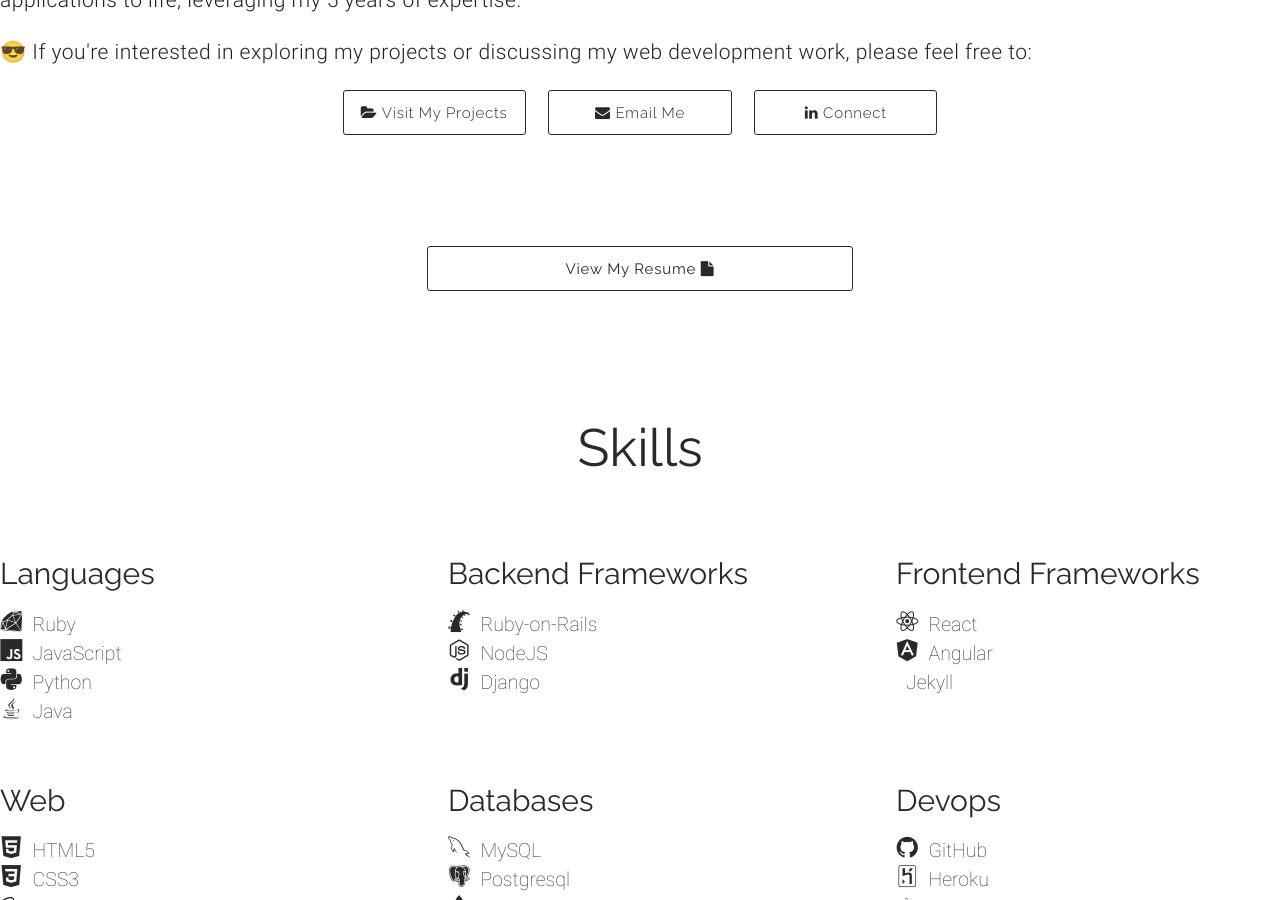
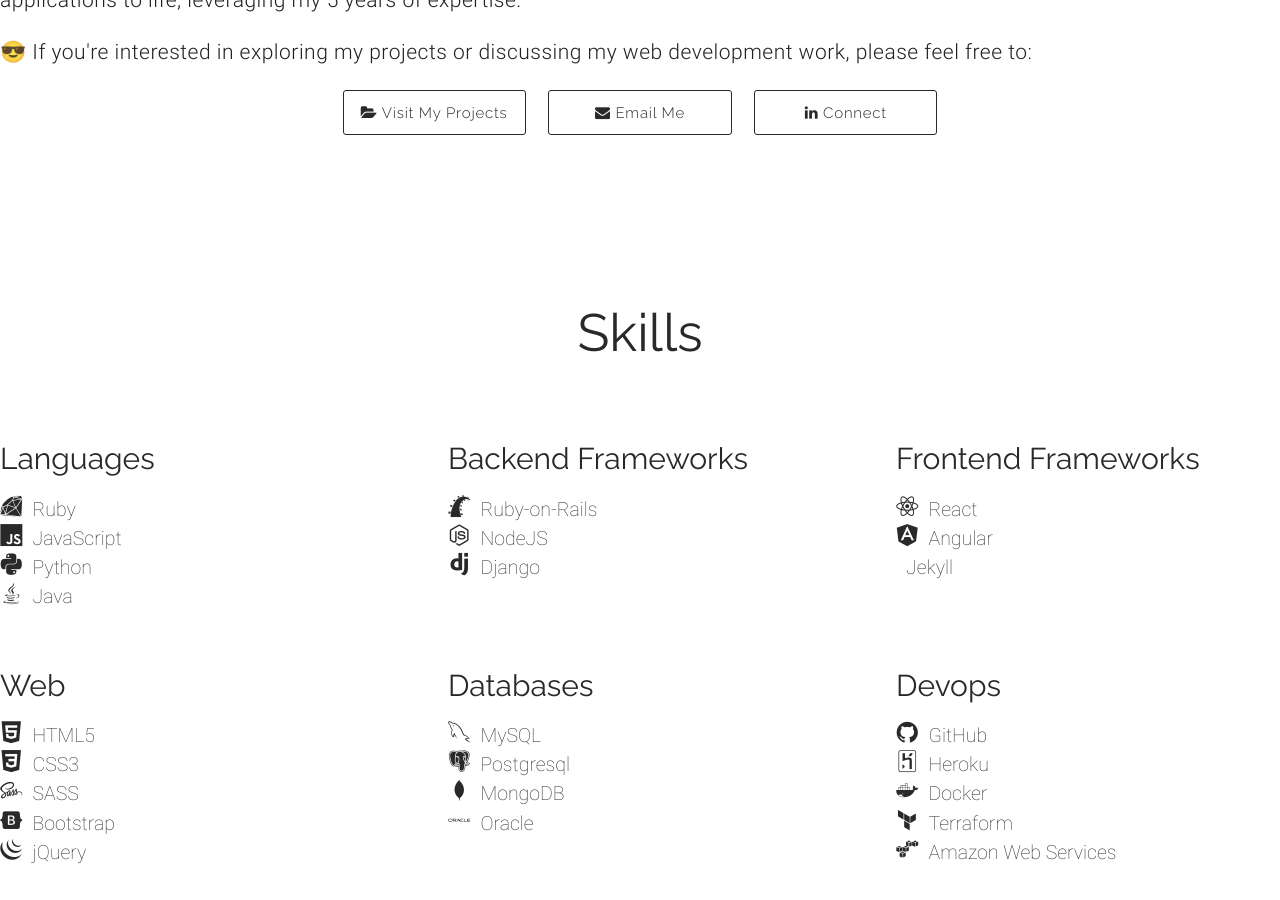
Before and after one commit to BhupendraNegi/bhupendranegi.github.io, a Jekyll site: the page built from about.html, in a window 1280 px wide and 900 px high, scrolled down 774 px. Built offline with Jekyll 4.4.1, drawn with Linux system fonts in a browser that asks for light colours; nearby versions of some CDN libraries.

Commit message:
Bundle updated

```diff
--- a/about.html
+++ b/about.html
@@ -50,14 +50,14 @@ author: Henry Ford
     </div>
   </div>
 
-  <div class="row resume-wrapper">
+  <!-- <div class="row resume-wrapper">
     <a href="{{ site.baseurl }}/assets/images/bhupendra_resume.pdf" title="click to open in pdf viewer" target="_blank">
       <button class="fill col s8 offset-s2 m4 offset-m4">
         View My Resume
         <i class="fa fa-file" aria-hidden="true"></i>
         </button>
     </a>
-  </div>
+  </div> -->
 
   <h3 class="heading skills_heading center-align">Skills</h3>
   <div class="skills_wrapper">
```
Also changed, not shown: Gemfile.lock, 1 other file.
